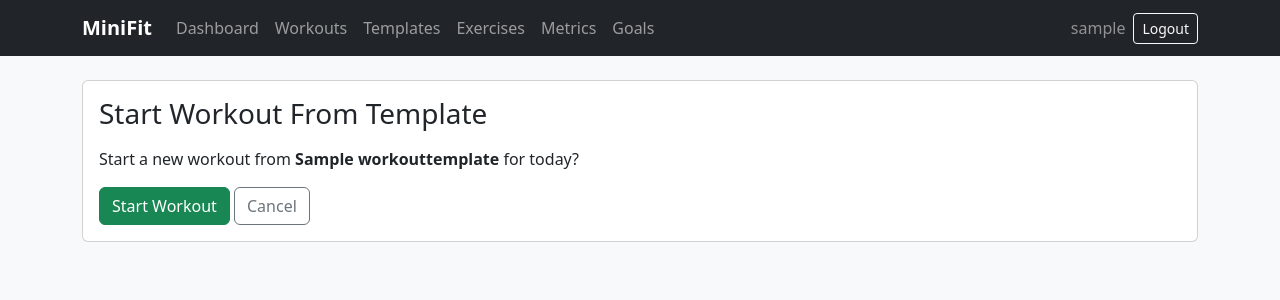
After one commit to vfb-dev/minifit, a Django app: page /templates/1/start/ in a window 1280 px wide. The commit adds this page. Shown: the top 300 px of the page. Run offline with Django 5.2, Linux system fonts and the light colour scheme; a user stored in the database is signed in; tables that the repository leaves empty hold one stand-in row (values such as "Sample post").

Commit message:
workout starter template

```diff
--- a/templates/tracker/workout_template_detail.html
+++ b/templates/tracker/workout_template_detail.html
@@ -13,7 +13,10 @@
         <p class="text-muted mb-0">{{ template.notes }}</p>
     </div>
 
-    <a href="{% url 'tracker:template_set_create' template.pk %}" class="btn btn-primary">Add Set</a>
+    <div class="d-flex gap-2">
+        <a href="{% url 'tracker:template_start_workout' template.pk %}" class="btn btn-success">Start Workout</a>
+        <a href="{% url 'tracker:template_set_create' template.pk %}" class="btn btn-primary">Add Set</a>
+    </div>
 </div>
 
 {% if template.sets.all %}
--- /dev/null
+++ b/templates/tracker/workout_template_start.html
@@ -0,0 +1,23 @@
+{% extends "base.html" %}
+
+{% block title %}Start Workout | MiniFit{% endblock %}
+
+{% block content %}
+<div class="card">
+    <div class="card-body">
+        <h1 class="h3 mb-3">Start Workout From Template</h1>
+
+        <p>
+            Start a new workout from
+            <strong>{{ template.name }}</strong>
+            for today?
+        </p>
+
+        <form method="post">
+            {% csrf_token %}
+            <button class="btn btn-success" type="submit">Start Workout</button>
+            <a href="{% url 'tracker:template_detail' template.pk %}" class="btn btn-outline-secondary">Cancel</a>
+        </form>
+    </div>
+</div>
+{% endblock %}
--- a/tracker/urls.py
+++ b/tracker/urls.py
@@ -17,6 +17,7 @@ urlpatterns = [
     path("templates/add/", views.template_create, name="template_create"),
     path("templates/<int:pk>/", views.template_detail, name="template_detail"),
     path("templates/<int:pk>/sets/add/", views.template_set_create, name="template_set_create"),
+    path("templates/<int:pk>/start/", views.template_start_workout, name="template_start_workout"),
     path("exercises/", views.exercise_list, name="exercise_list"),
     path("exercises/add/", views.exercise_create, name="exercise_create"),
     path("exercises/<int:pk>/", views.exercise_detail, name="exercise_detail"),
--- a/tracker/views.py
+++ b/tracker/views.py
@@ -367,13 +367,11 @@ def workout_set_delete(request, pk):
         },
     )
 
-
 @login_required
 def template_list(request):
     templates = WorkoutTemplate.objects.filter(user=request.user)
 
     return render(request, "tracker/workout_template_list.html", {"templates": templates})
-
 
 @login_required
 def template_create(request):
@@ -391,13 +389,11 @@ def template_create(request):
 
     return render(request, "tracker/workout_template_form.html", {"form": form})
 
-
 @login_required
 def template_detail(request, pk):
     template = get_object_or_404(WorkoutTemplate, pk=pk, user=request.user)
 
     return render(request, "tracker/workout_template_detail.html", {"template": template})
-
 
 @login_required
 def template_set_create(request, pk):
@@ -422,6 +418,40 @@ def template_set_create(request, pk):
         request,
         "tracker/workout_template_set_form.html",
         {"form": form, "template": template},
+    )
+
+@login_required
+def template_start_workout(request, pk):
+    template = get_object_or_404(WorkoutTemplate, pk=pk, user=request.user)
+
+    if request.method == "POST":
+        workout = Workout.objects.create(
+            user=request.user,
+            title=template.name,
+            date=timezone.localdate(),
+            notes=template.notes,
+        )
+
+        for template_set in template.sets.all():
+            WorkoutSet.objects.create(
+                workout=workout,
+                exercise=template_set.exercise,
+                set_number=template_set.set_number,
+                reps=template_set.reps,
+                weight_kg=template_set.weight_kg,
+                duration_minutes=template_set.duration_minutes,
+                distance_km=template_set.distance_km,
+            )
+
+        messages.success(request, "Workout started from template.")
+        return redirect("tracker:workout_detail", pk=workout.pk)
+
+    return render(
+        request,
+        "tracker/workout_template_start.html",
+        {
+            "template": template,
+        },
     )
 
 @login_required
```
